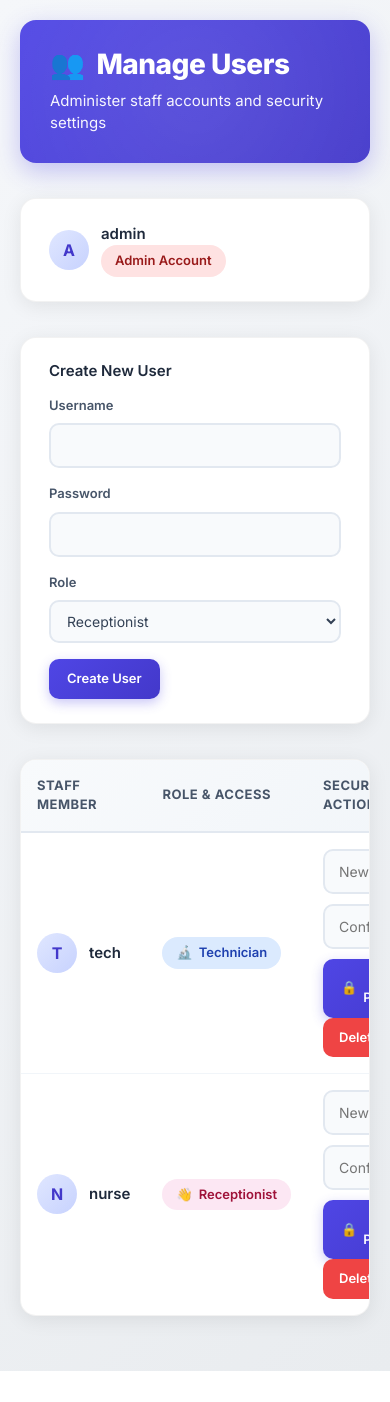
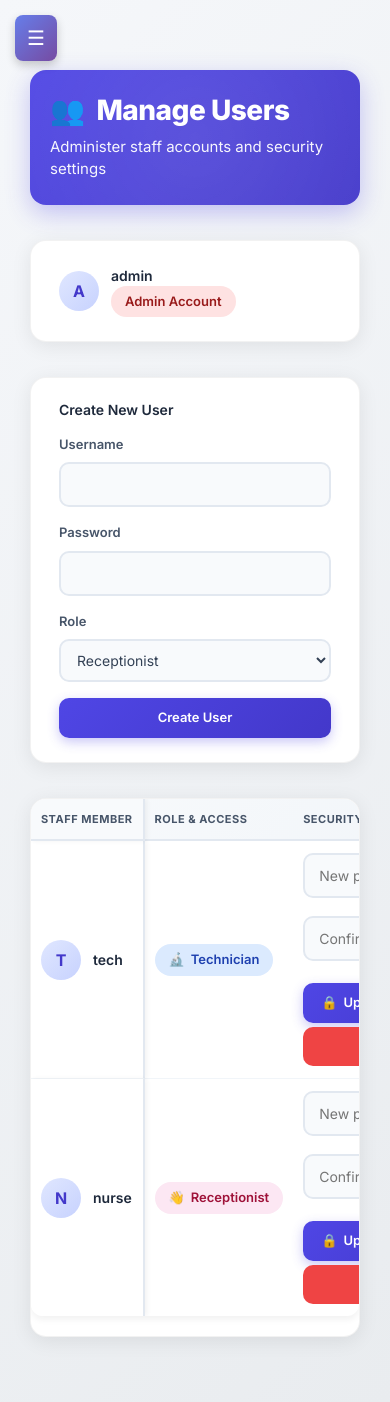
Before and after one commit to LvrdKene/Updated-LMS, a Flask app: page /manage_users in a window 390 px wide. Before the commit the page ends 1371 px from the top, so only its background shows below. Run offline with Flask 3, Linux system fonts and the light colour scheme; a user stored in the database is signed in.

Commit message:
fixed-responsiveness

```diff
--- a/Updated-LMS-main/templates/dashboard.html
+++ b/Updated-LMS-main/templates/dashboard.html
@@ -557,7 +557,7 @@
         display: inline-block;
         margin-top: 12px;
         padding: 8px 14px;
-        background: linear-gradient(135deg,#10b981 0%,#059669 100%);
+        background: linear-gradient(135deg, #10b981 0%, #059669 100%);
         color: white;
         border-radius: 8px;
         text-decoration: none;
@@ -720,6 +720,7 @@
 <div class="table-section">
     <h3>Tests Assigned to Queue</h3>
     {% if my_tests %}
+    <div class="table-responsive-wrapper">
         <table class="table-custom">
             <thead>
                 <tr>
@@ -742,6 +743,7 @@
                 {% endfor %}
             </tbody>
         </table>
+    </div>
     {% else %}
     <div class="empty-state">
         <div class="empty-state-icon">📭</div>
@@ -756,6 +758,7 @@
 <div class="table-section">
     <h3>Redo Requested</h3>
     {% if redo_tests %}
+    <div class="table-responsive-wrapper">
         <table class="table-custom">
             <thead>
                 <tr>
@@ -780,6 +783,7 @@
                 {% endfor %}
             </tbody>
         </table>
+    </div>
     {% else %}
     <div class="empty-state">
         <div class="empty-state-icon">🔁</div>
--- a/Updated-LMS-main/templates/layout.html
+++ b/Updated-LMS-main/templates/layout.html
@@ -298,7 +298,7 @@
             border-left: 4px solid #0284c7;
         }
 
-        @media (max-width: 768px) {
+        @media (min-width: 577px) and (max-width: 768px) {
             .sidebar {
                 width: 70px;
             }
@@ -356,11 +356,101 @@
                 margin-left: 0;
             }
         }
+
+        /* Mobile Toggle Button */
+        .mobile-toggle-btn {
+            display: none;
+            position: fixed;
+            top: 15px;
+            left: 15px;
+            z-index: 999;
+            background: linear-gradient(135deg, #667eea 0%, #764ba2 100%);
+            color: white;
+            border: none;
+            border-radius: 8px;
+            padding: 8px 12px;
+            font-size: 20px;
+            cursor: pointer;
+            box-shadow: 0 4px 10px rgba(0, 0, 0, 0.2);
+            transition: all 0.3s ease;
+        }
+
+        .mobile-toggle-btn:hover {
+            transform: scale(1.05);
+            box-shadow: 0 6px 15px rgba(0, 0, 0, 0.3);
+        }
+
+        /* Sidebar Overlay */
+        .sidebar-overlay {
+            display: none;
+            position: fixed;
+            top: 0;
+            left: 0;
+            width: 100%;
+            height: 100%;
+            background: rgba(0, 0, 0, 0.5);
+            z-index: 999;
+            backdrop-filter: blur(2px);
+            opacity: 0;
+            transition: opacity 0.3s ease;
+        }
+
+        .sidebar-overlay.show {
+            display: block;
+            opacity: 1;
+        }
+
+
+
+        @media (max-width: 576px) {
+            .mobile-toggle-btn {
+                display: block;
+            }
+
+            .main-content {
+                padding-top: 70px;
+                /* Make space for the button */
+            }
+
+            .sidebar {
+                width: 0;
+                transform: translateX(-100%);
+                z-index: 1001;
+                /* Ensure sidebar is above overlay */
+            }
+
+            .sidebar.show {
+                width: 280px;
+                transform: translateX(0);
+            }
+
+            .main-content {
+                margin-left: 0;
+            }
+        }
+
+        /* Responsive Table Wrapper */
+        .table-responsive-wrapper {
+            width: 100%;
+            overflow-x: auto;
+            -webkit-overflow-scrolling: touch;
+            margin-bottom: 20px;
+            border-radius: 12px;
+            box-shadow: 0 4px 6px rgba(0, 0, 0, 0.05);
+        }
     </style>
 </head>
 
 <body>
     {% if current_user.is_authenticated %}
+    <!-- Sidebar Overlay -->
+    <div class="sidebar-overlay" onclick="toggleSidebar()"></div>
+
+    <!-- Mobile Toggle Button -->
+    <button class="mobile-toggle-btn" onclick="toggleSidebar()">
+        ☰
+    </button>
+
     <div class="sidebar">
         <div class="sidebar-header">
             <div class="logo-container">
@@ -459,9 +549,13 @@
             });
         });
 
-        // Mobile menu toggle (optional enhancement)
+        // Mobile menu toggle
         function toggleSidebar() {
             document.querySelector('.sidebar').classList.toggle('show');
+            const overlay = document.querySelector('.sidebar-overlay');
+            if (overlay) {
+                overlay.classList.toggle('show');
+            }
         }
 
         // Persist sidebar scroll position
--- a/Updated-LMS-main/templates/manage_users.html
+++ b/Updated-LMS-main/templates/manage_users.html
@@ -260,6 +260,7 @@
     .section-body {
         padding: 24px 28px;
     }
+
     .empty-state {
         text-align: center;
         padding: 60px 20px;
@@ -280,9 +281,10 @@
 
     @media (max-width: 768px) {
         .page-header {
-            padding: 28px 30px;
+            padding: 24px 20px;
         }
 
+        /* Form Optimizations */
         .password-form {
             flex-direction: column;
             align-items: stretch;
@@ -290,15 +292,52 @@
 
         .password-input {
             width: 100%;
+            margin-bottom: 8px;
         }
 
-        .btn-change {
+        .btn-change,
+        .btn-delete {
             justify-content: center;
+            width: 100%;
+            margin-top: 4px;
         }
 
+        .form-grid {
+            grid-template-columns: 1fr;
+        }
+
+        /* Compact Table Styling */
         .table-custom th,
         .table-custom td {
-            padding: 16px;
+            padding: 12px 10px;
+            font-size: 13px;
+            white-space: nowrap;
+        }
+
+        .table-custom th {
+            font-size: 11px;
+            text-transform: uppercase;
+            letter-spacing: 0.5px;
+        }
+
+        /* Sticky First Column */
+        .table-custom th:first-child,
+        .table-custom td:first-child {
+            position: sticky;
+            left: 0;
+            z-index: 10;
+            background: white;
+            border-right: 2px solid #e2e8f0;
+            box-shadow: 2px 0 5px rgba(0, 0, 0, 0.05);
+        }
+
+        .table-custom th:first-child {
+            background: #f8fafc;
+            z-index: 11;
+        }
+
+        .user-name {
+            font-size: 14px;
         }
     }
 </style>
@@ -361,7 +400,7 @@
 
     <div class="section-card">
         {% if users %}
-        <div class="table-responsive">
+        <div class="table-responsive-wrapper">
             <table class="table-custom">
                 <thead>
                     <tr>
```
Also changed, not shown: Updated-LMS-main/templates/approve_results.html (+5 -3 lines), Updated-LMS-main/templates/inventory.html (+20 -2 lines), Updated-LMS-main/templates/inventory_logs.html (+43 -5 lines), Updated-LMS-main/templates/payments.html (+7 -3 lines), Updated-LMS-main/instance/lab.db. Lines whose indentation alone changed are shown as unchanged.
